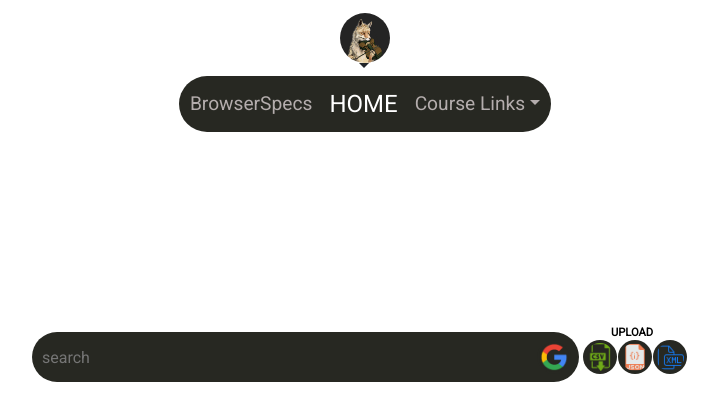
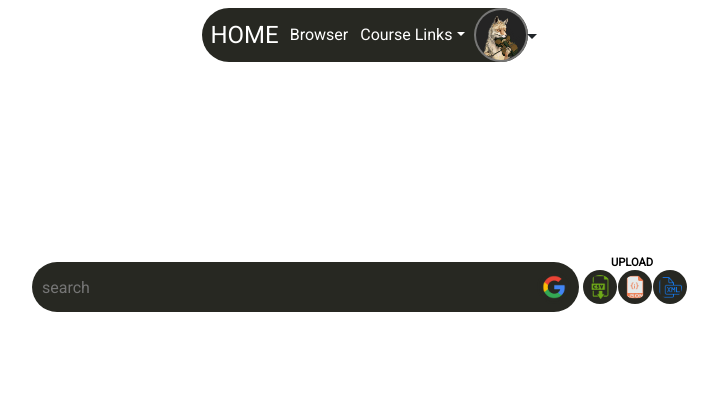
Before and after one commit to zeasnelson/search-engine, a React (Create React App) app: page / in a window 1280 px wide. Shown: the top 420 px of the page, without its empty margins (275-993 px from the left). Built offline with nearby package versions, Linux system fonts and the light colour scheme.

Commit message:
updated ui

```diff
--- a/src/Components/GSearch.js
+++ b/src/Components/GSearch.js
@@ -53,16 +53,16 @@ export default class GSearch extends React.Component {
     let linkThree = "https://api.myjson.com/bins/lh7ky";
     let search = this.props.value;
     let pageNum = this.state.nextPageIndex;
-    //fetch(`https://www.googleapis.com/customsearch/v1?key=AIzaSyDh2IgwS9Z2ALhZycon6wv0iyFFn2ZlDio&cx=008144321938561881807:hxbcfwfhnwv&q=${search}&start=${pageNum}`)
-    let whattosearch;
-    if( this.state.nextPageIndex === 11 )
-      whattosearch = linkTwo;
-      else if( this.state.nextPageIndex === 21 )
-      whattosearch = linkThree;
-      else if( this.state.nextPageIndex === 1 )
-      whattosearch = linkOne;
+    fetch(`https://www.googleapis.com/customsearch/v1?key=AIzaSyDh2IgwS9Z2ALhZycon6wv0iyFFn2ZlDio&cx=008144321938561881807:hxbcfwfhnwv&q=${search}&start=${pageNum}`)
+    // let whattosearch;
+    // if( this.state.nextPageIndex === 11 )
+    //   whattosearch = linkTwo;
+    //   else if( this.state.nextPageIndex === 21 )
+    //   whattosearch = linkThree;
+    //   else if( this.state.nextPageIndex === 1 )
+    //   whattosearch = linkOne;
 
-    fetch(whattosearch )
+    // fetch(whattosearch )
     .then(res => res.json())
     .then( res => {
       let results;
@@ -157,7 +157,7 @@ export default class GSearch extends React.Component {
   //Add a download button to the check box
   renderCheckBox(){
     return(
-      <div className='checkbox-outerbox'>
+      <div className='checkbox-outerbox d-flex justify-contents-left'>
         <MyCheckbox
           saveResult = {this.setResultsToSave}
           value = "999999"
@@ -200,7 +200,7 @@ export default class GSearch extends React.Component {
     for( let i = 0; i < this.state.searchResults.length; i++ ){
       let res = this.state.searchResults[i];
       table.push(
-        <div className="col-12 m-2" key={i}>
+        <div className="col-12 mt-5" key={i}>
           <div className="results">
             <div className='res-checkbox'>
               <MyCheckbox
--- a/src/Components/MainSearchBox.css
+++ b/src/Components/MainSearchBox.css
@@ -92,5 +92,5 @@
 	background: #80807d;
 }
  .icons {
-   padding: 1px;
+   padding: 3px;
  }
--- a/src/Components/NavBar.css
+++ b/src/Components/NavBar.css
@@ -4,13 +4,16 @@
 .home, .browser, .course-links {
 	text-align: center;
 	display: block;
-	margin: auto 1px;
-	font-size: 1.2rem;
+	margin: auto 2px;
 }
+ .browser, .course-links {
+	margin-right: 8px;
+ }
+
 
 /* override bootstraps default dropdown menu location */
 .icon-dropdown-menu {
-	left: -85px !important;
+	left: -70px !important;
 }
 
 /* override bootstraps default dropdown menu location */
@@ -24,12 +27,13 @@
 	display: inline-flex;
 	background: #272822;
 	border-radius: 30px;
-	padding: 10px;
+	/* padding: 10px; */
 }
 
 .home > a, .browser > a, .course-links > a {
-	color: rgb(180, 173, 173);
+	color: white;
 	text-decoration: none;
+	padding: 1px;
 }
 
 .home > a:hover, .browser > a:hover, .course-links > a:hover {
@@ -40,7 +44,7 @@
 .home > a {
 	color: white !important;
 	font-size: 1.5rem !important;
-	margin: auto 15px;
+	margin: auto 5px;
 }
 
 .redirect {
@@ -51,7 +55,7 @@
 
 
 .nav-icon-wrap:hover {
-	background: #4a4a48;
+	background: #b1b1af;
 	cursor: pointer;
 }
 
@@ -61,13 +65,9 @@
 
 
 .nav-icon-wrap {
-    padding: 5px;
-    background: white;
+    padding: 2px;
+    background: #777776;
     border-radius: 50%;
-}
-
-.nav-icon-wrap:hover {
-	background: #4a4a48;
 }
 
 .dropdown-header {
@@ -83,7 +83,8 @@
 
 .icon-arrow-down {
 	position: absolute;
-	margin-left: 19px;
+    margin-left: 51px;
+    margin-top: -26px;
 	width: 0;
 	height: 0;
 	border-left: 5px solid transparent;
--- a/src/Components/NavBar.js
+++ b/src/Components/NavBar.js
@@ -38,7 +38,7 @@ export default class NavBar extends React.Component {
     renderBrowserSpecs(){
         return(
             <div className="browser">
-                <Link className="" to="/browserspecs">BrowserSpecs</Link>
+                <Link className="" to="/browserspecs">Browser</Link>
             </div>
         );
     }
@@ -67,16 +67,12 @@ export default class NavBar extends React.Component {
         return(
             <div className="container">
                 <div className="row">
-                    <div className="col-12 d-flex justify-content-center mt-2 mb-2">
-                        {this.renderAboutMeIcon()}
-                    </div>
-                </div>
-                <div className="row">
-                    <div className="col-12 d-flex justify-content-center">
+                    <div className="col-12 d-flex justify-content-center mt-2">
                         <div className="nav-links-box">
+                            {this.renderHome()}
                             {this.renderBrowserSpecs()}
-                            {this.renderHome()}
                             {this.renderCourseLinks()}
+                            {this.renderAboutMeIcon()}
                         </div>
                     </div>
                 </div>
--- a/src/Components/ResTable.css
+++ b/src/Components/ResTable.css
@@ -2,15 +2,13 @@
 /* search results */
 /* table stalying */
 
-.results {
-  overflow: hidden;
-}
+
 .res-table {
     text-align: left;
   }
 
   .res-table-h {
-    font-size: 1.5rem;
+    font-size: 20px;
   }
 
   .res-table-r > td {
@@ -33,6 +31,7 @@
 
   .link {
       color: green;
+      font-size: 14px;
   }
 
   .link:hover {
@@ -41,4 +40,5 @@
 
   .description {
       color: black;
+      font-size: 14px;
   }
```
